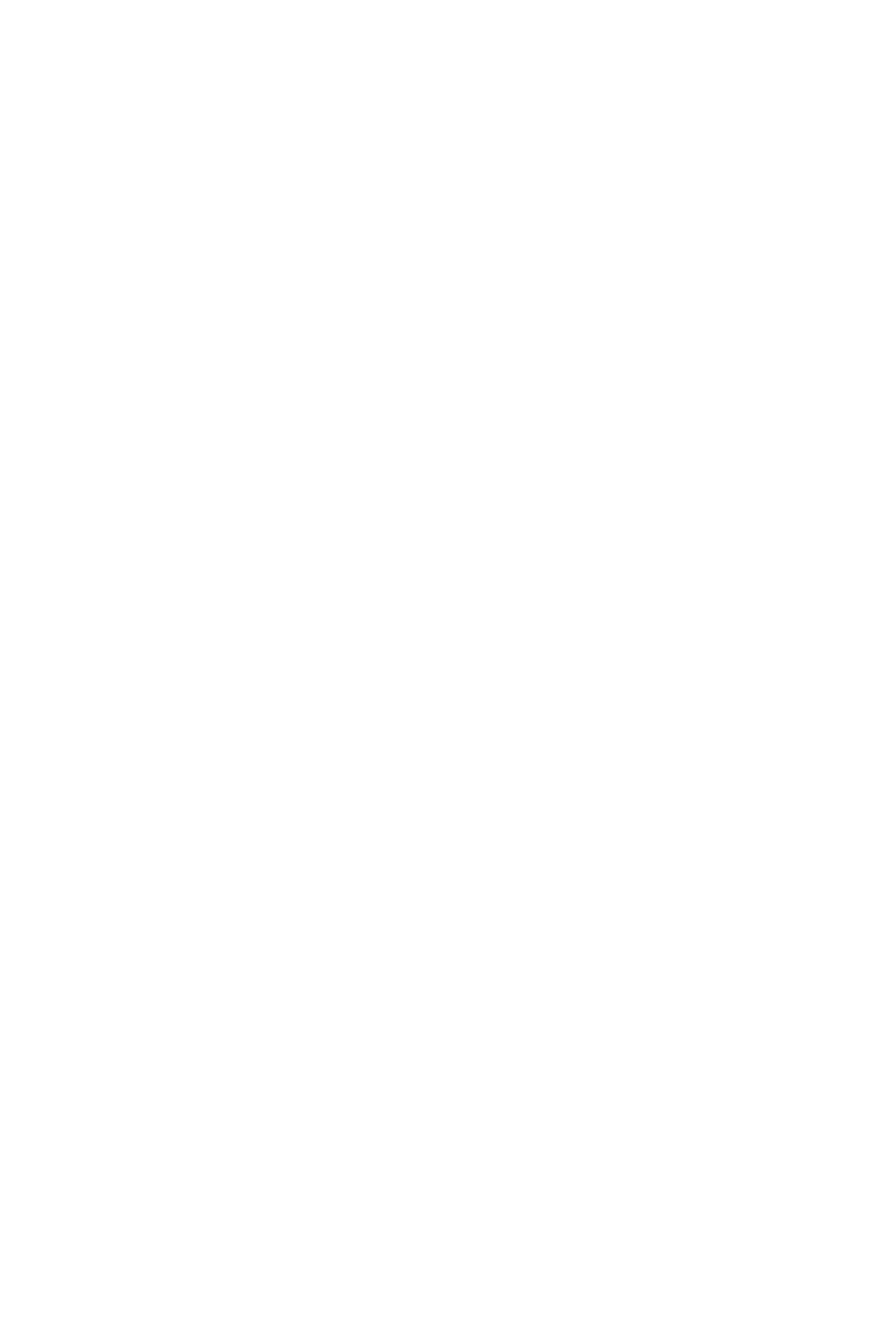
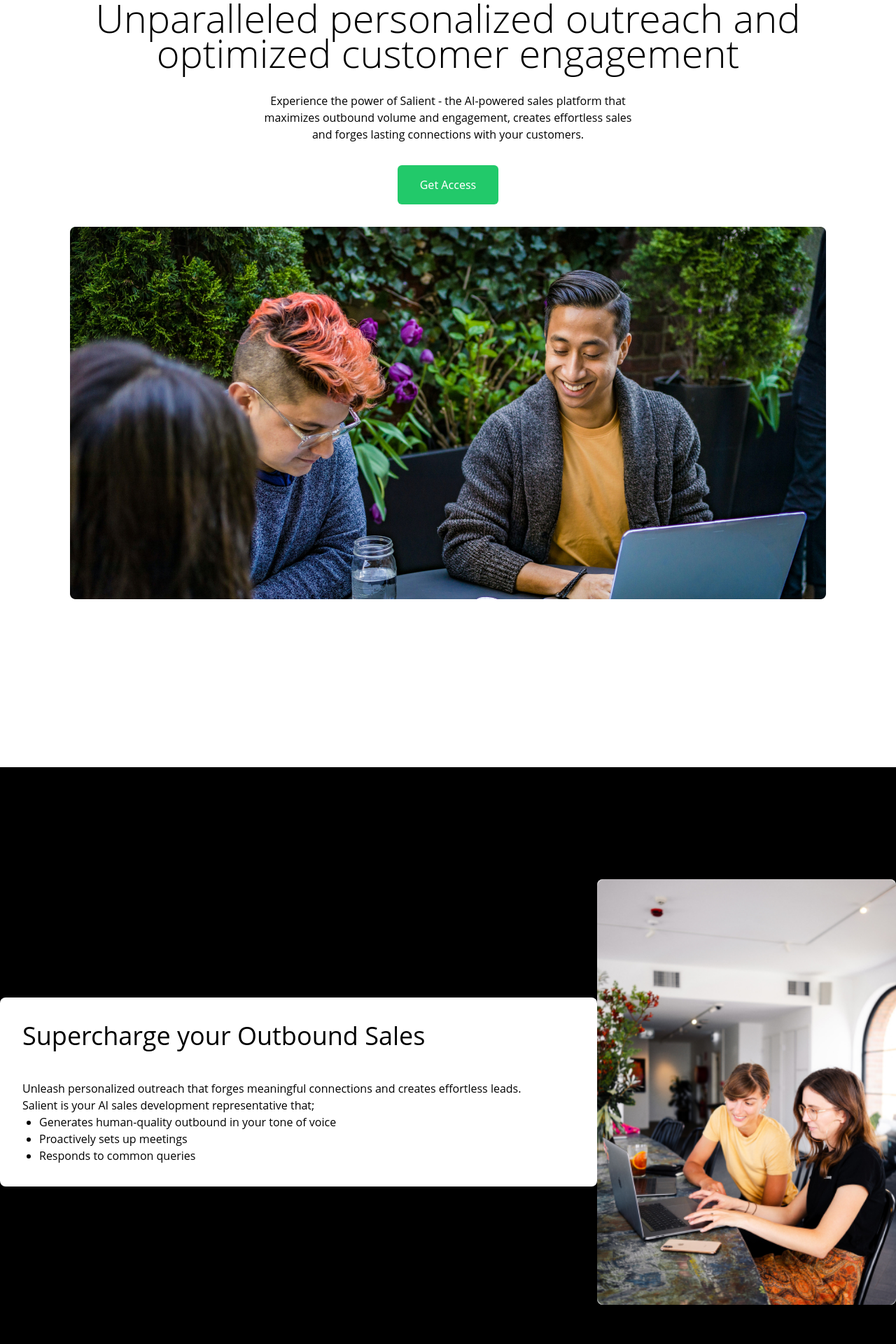
Before and after one commit to foullanifatimazohra/startup_nextjs_seo, a Next.js app: page / in a window 1280 px wide. Shown: the part 200-2120 px from the top of the page at 70% size. Before the commit the page ends 800 px from the top, so only its background shows below. Built offline with nearby package versions, Linux system fonts and the light colour scheme.

Commit message:
feat : main section to the home page

```diff
--- a/app/page.tsx
+++ b/app/page.tsx
@@ -1,3 +1,10 @@
+import Main from "@/components/pages/home/main";
+import AboutUs from "@/components/pages/home/AboutUs";
 export default function Home() {
-  return <div className="container mx-auto"></div>;
+  return (
+    <div>
+      <Main />
+      <AboutUs />
+    </div>
+  );
 }
--- a/components/layout/Navbar.tsx
+++ b/components/layout/Navbar.tsx
@@ -9,7 +9,7 @@
       <div className="flex justify-between">
         <Image src={Logo} alt="Logo " height={48} width={120} />
         <nav>
-          <ul className="flex items-center gap-5">
+          <ul className="flex items-center gap-5 cursor-pointer">
             <li>Who are we?</li>
             <li>Contact Us</li>
             <Button type="secondary" title="Request Access" />
--- /dev/null
+++ b/components/pages/home/AboutUs.tsx
@@ -0,0 +1,44 @@
+import React from "react";
+import Card from "./Card";
+import Text from "@/components/ui/Text";
+import Image from "next/image";
+import womenCoworker from "../../../public/images/working-on-computer.jpg";
+
+function AboutUs() {
+  return (
+    <div className="bg-[#000] py-40 px-auto mx-0">
+      <div className="container flex items-center justify-center">
+        <Card rounded={true} padding="p-8 " extraClassName="basis-2/3">
+          <Text
+            type="h2"
+            content="Supercharge your Outbound Sales"
+            className="mr-20"
+          />
+          <div>
+            <Text
+              type="p"
+              content="Unleash personalized outreach that forges meaningful connections and creates effortless leads."
+            />
+            <Text
+              type="p"
+              content="Salient is your AI sales development representative that;"
+            />
+            <ul className="list-disc ml-6">
+              <li>Generates human-quality outbound in your tone of voice</li>
+              <li>Proactively sets up meetings</li>
+              <li>Responds to common queries</li>
+            </ul>
+          </div>
+        </Card>
+        <Image
+          src={womenCoworker}
+          alt="women coworker"
+          className="basis-1/3 rounded-lg"
+          height={350}
+        />
+      </div>
+    </div>
+  );
+}
+
+export default AboutUs;
--- a/components/pages/home/Card.tsx
+++ b/components/pages/home/Card.tsx
@@ -5,12 +5,21 @@
   bgColor?: string;
   padding: string;
   children?: JSX.Element[];
+  extraClassName?: string;
 }
-function Card({ rounded, children, bgColor, padding }: CardProps) {
+function Card({
+  rounded,
+  children,
+  bgColor,
+  padding,
+  extraClassName,
+}: CardProps) {
   const className =
     `${bgColor ? bgColor : "bg-white"} ${
       rounded ? "rounded-lg" : ""
-    } flex flex-col gap-10  w-[60ch] ` + padding;
+    } flex flex-col gap-10  w-[60ch] ` +
+    padding +
+    extraClassName;
   return <div className={className}>{children}</div>;
 }
 
--- /dev/null
+++ b/components/pages/home/main.tsx
@@ -0,0 +1,35 @@
+import React from "react";
+import Text from "@/components/ui/Text";
+import Button from "@/components/ui/Button";
+import mainPicture from "../../../public/images/main-picture.jpg";
+import Image from "next/image";
+
+function Main() {
+  return (
+    <div className="container mx-auto my-60 h-auto mt-40">
+      <div className="flex items-center text-center gap-8 flex-col">
+        <Text
+          type="h1"
+          content="Unparalleled personalized outreach and optimized customer engagement"
+          className="px-16"
+        />
+        <Text
+          type="p"
+          className="w-[60ch] text-center"
+          content="Experience the power of Salient - the AI-powered sales platform that maximizes outbound volume and engagement, creates effortless sales and forges lasting connections with your customers."
+        />
+        <div>
+          <Button type="primary" title="Get Access" />
+        </div>
+        <Image
+          src={mainPicture}
+          alt="main picture "
+          width={1080}
+          height={530}
+        />
+      </div>
+    </div>
+  );
+}
+
+export default Main;
--- a/components/ui/Text.tsx
+++ b/components/ui/Text.tsx
@@ -3,22 +3,31 @@
 interface TextProps {
   content: string;
   type: "h1" | "h2" | "h3" | string;
+  className?: string;
 }
 
-function Text({ content, type }: TextProps) {
+function Text({ content, type, className }: TextProps) {
   switch (type) {
     case "h1":
       return (
-        <h1 className="font-light text-[56px] leading-[50px]">{content}</h1>
+        <h1 className={`font-light text-[56px] leading-[50px] ` + className}>
+          {content}
+        </h1>
       );
     case "h2":
-      return <h2 className="font-normal text-4xl leading-[46px]">{content}</h2>;
+      return (
+        <h2 className={`font-normal text-4xl leading-[46px] ` + className}>
+          {content}
+        </h2>
+      );
     case "h3":
       return (
-        <h3 className="text-[24px] leading-[32px] font-light">{content}</h3>
+        <h3 className={`text-[24px] leading-[32px] font-light ` + className}>
+          {content}
+        </h3>
       );
     default:
-      return <p className="">{content}</p>;
+      return <p className={className}>{content}</p>;
   }
 }
 
```
Also changed, not shown: public/images/women-coworker.jpg (added).
